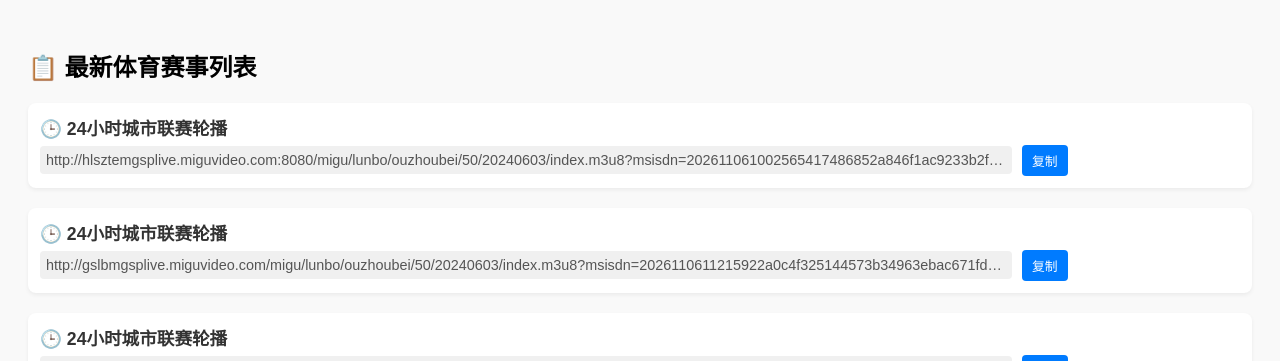
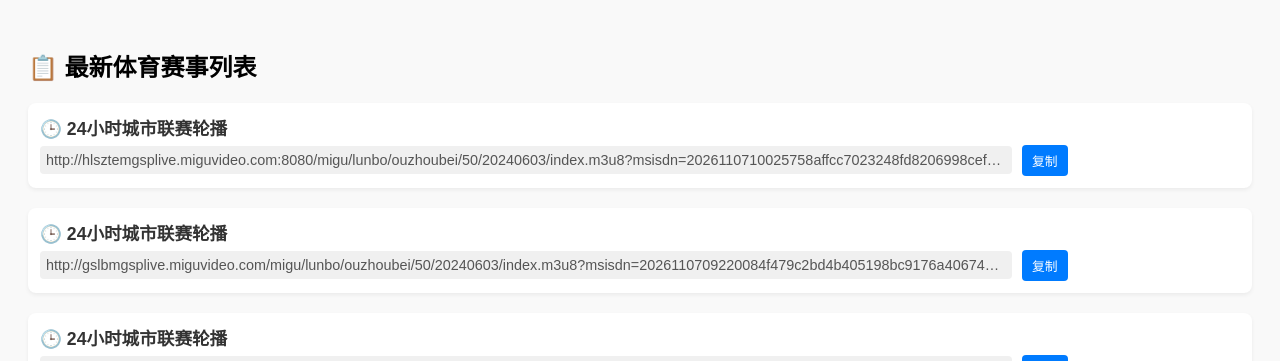
Before and after one commit to kimwang1978/iptv.github.io, a Jekyll site: the page tiyu.html, which Jekyll copies as it is, in a window 1280 px wide and 900 px high. Shown: the top 361 px of the window. Built offline with Jekyll 4.4.1, drawn with Linux system fonts in a browser that asks for light colours.

Commit message:
Sync File 2026-11-07 09:46:41

```diff
--- a/tiyu.html
+++ b/tiyu.html
@@ -52,7 +52,7 @@
         <div class="item">
             <div class="title">🕒 24小时城市联赛轮播</div>
             <div class="url-wrapper">
-                <div class="url" id="url_0">http://hlsztemgsplive.miguvideo.com:8080/migu/lunbo/ouzhoubei/50/20240603/index.m3u8?msisdn=202611061002565417486852a846f1ac9233b2f2fc8623&mdspid=&spid=800033&netType=0&sid=5910022136&pid=2028597139&timestamp=20261106100256&Channel_ID=0116_2600000900-99000-201600010010027&ProgramID=915512915&ParentNodeID=-99&assertID=5910022136&client_ip=171.8.79.254&SecurityKey=20261106100256&promotionId=&mvid=5900006618&mcid=500020&playurlVersion=WX-A1-9.10.1-SNAPSHOT&userid=&jmhm=&videocodec=h264&appCode=miguvideo_android&bean=mgspad&tid=android&conFee=0&encrypt=1ab4822b1d909a1d755d3e1f83866309</div>
+                <div class="url" id="url_0">http://hlsztemgsplive.miguvideo.com:8080/migu/lunbo/ouzhoubei/50/20240603/index.m3u8?msisdn=2026110710025758affcc7023248fd8206998cefe27fb1&mdspid=&spid=800033&netType=0&sid=5910022136&pid=2028597139&timestamp=20261107100257&Channel_ID=0116_2600000900-99000-201600010010027&ProgramID=915512915&ParentNodeID=-99&assertID=5910022136&client_ip=171.8.79.254&SecurityKey=20261107100257&promotionId=&mvid=5900006618&mcid=500020&playurlVersion=WX-A1-9.10.1-SNAPSHOT&userid=&jmhm=&videocodec=h264&appCode=miguvideo_android&bean=mgspad&tid=android&conFee=0&encrypt=cb7542aa839bbaf5f8c41feafd88657c</div>
                 <button class="copy-btn" onclick="copyToClipboard('url_0')">复制</button>
             </div>
         </div>
@@ -60,7 +60,7 @@
         <div class="item">
             <div class="title">🕒 24小时城市联赛轮播</div>
             <div class="url-wrapper">
-                <div class="url" id="url_1">http://gslbmgsplive.miguvideo.com/migu/lunbo/ouzhoubei/50/20240603/index.m3u8?msisdn=2026110611215922a0c4f325144573b34963ebac671fd0&mdspid=&spid=800033&netType=0&sid=5910022136&pid=2028597139&timestamp=20261106112159&Channel_ID=0116_2600000900-99000-201600010010027&ProgramID=915512915&ParentNodeID=-99&assertID=5910022136&client_ip=2409:8a00:6040:4f61:e96d:280:5b2a:f51&SecurityKey=20261106112159&promotionId=&mvid=5900006618&mcid=500020&playurlVersion=WX-A1-9.10.1-SNAPSHOT&userid=&jmhm=&videocodec=h264&appCode=miguvideo_android&bean=mgspad&tid=android&conFee=0&puData=88f9a169d0dad8d4c04e60c5f5914cba&ddCalcu=a8b8ecf04951a09156f95dc00d6aed480dc4</div>
+                <div class="url" id="url_1">http://gslbmgsplive.miguvideo.com/migu/lunbo/ouzhoubei/50/20240603/index.m3u8?msisdn=2026110709220084f479c2bd4b405198bc9176a406743d&mdspid=&spid=800033&netType=0&sid=5910022136&pid=2028597139&timestamp=20261107092200&Channel_ID=0116_2600000900-99000-201600010010027&ProgramID=915512915&ParentNodeID=-99&assertID=5910022136&client_ip=2409:8a00:6040:4f61:dd7d:7574:ec98:e2a8&SecurityKey=20261107092200&promotionId=&mvid=5900006618&mcid=500020&playurlVersion=ZQ-A1-9.10.1-SNAPSHOT&userid=&jmhm=&videocodec=h264&appCode=miguvideo_android&bean=mgspad&tid=android&conFee=0&puData=a9bf7b208e867d389af27806c9b0ec96&ddCalcu=6a99ecb0ef5070bb92c0680e887627fda398</div>
                 <button class="copy-btn" onclick="copyToClipboard('url_1')">复制</button>
             </div>
         </div>
```
